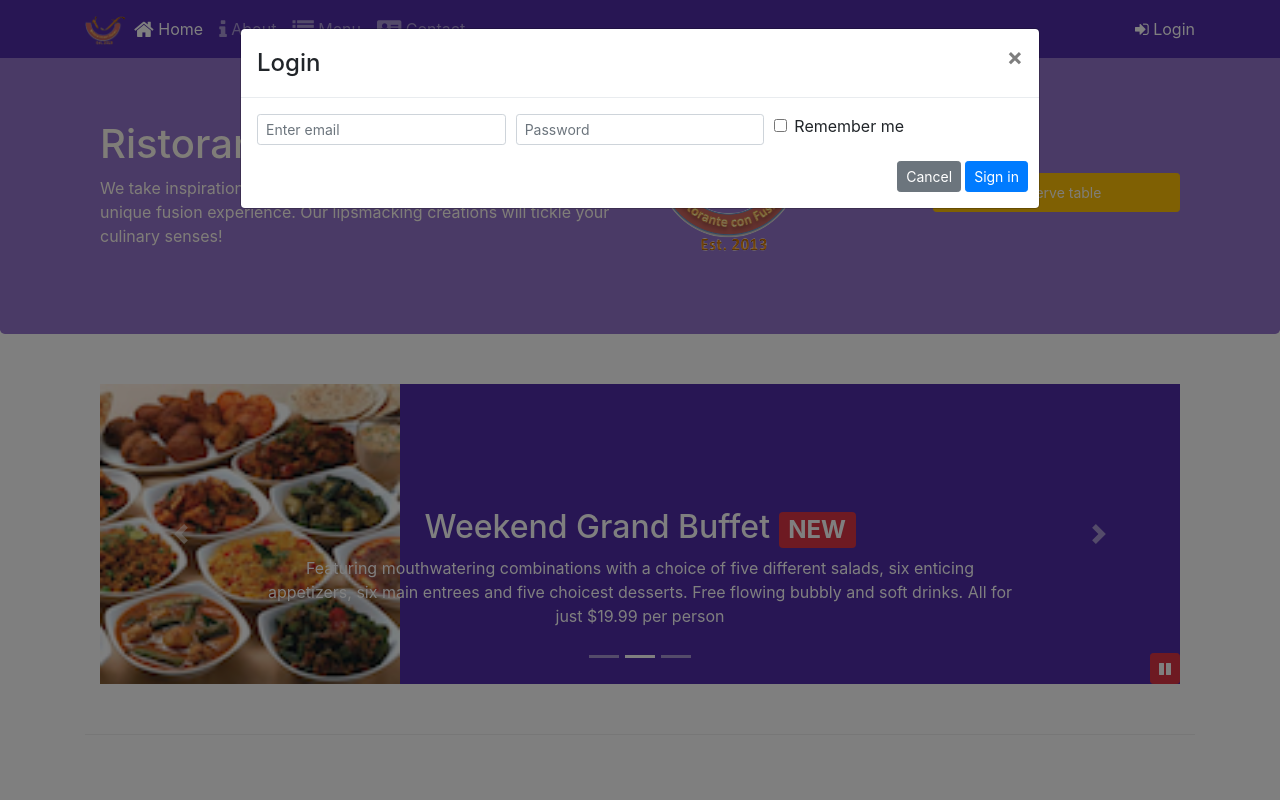
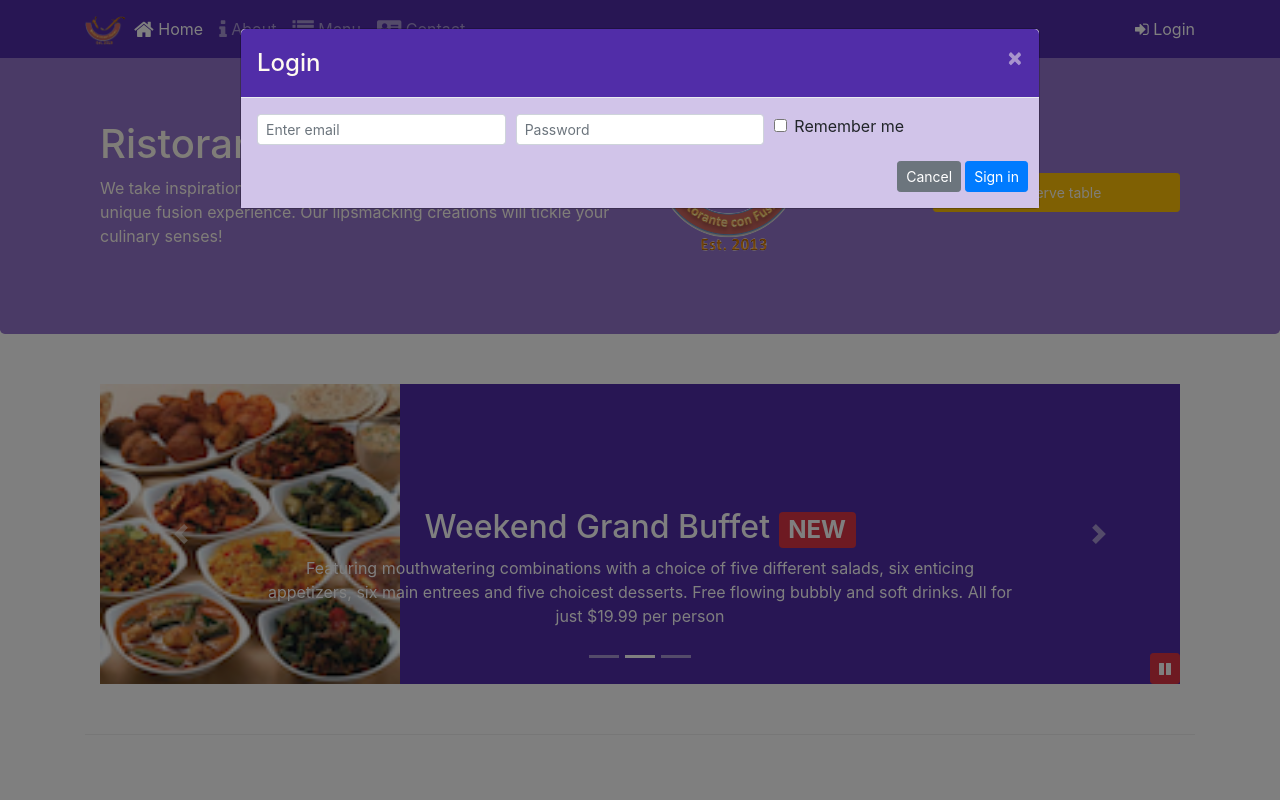
Before and after one commit to crislav10/frontend_course, a website: page index.html in a window 1280 px wide. Both pictures are taken after a click on the link "Login". Shown: the top 800 px of the page. Drawn offline with nearby package versions, Linux system fonts and the light colour scheme.

Commit message:
Assigment 4

```diff
--- a/css/styles.scss
+++ b/css/styles.scss
@@ -85,3 +85,15 @@ body{
     bottom: 0px;
     z-index: 1;
 }
+
+.modal-header{
+    background: $background-dark;
+    color: floralwhite;
+    button{
+        color: floralwhite;
+    }
+}
+
+.modal-body{
+    background: $background-pale;
+}
--- a/index.html
+++ b/index.html
@@ -33,7 +33,7 @@
                     <li class="nav-item"><a class="nav-link" href="contactus.html"><span class="fa fa-address-card fa-lg"> </span> Contact</a></li>
                 </ul>
                 <span class="navbar-text">
-                    <a  data-toggle="modal" data-target="#loginModal">
+                    <a id="LoginButton">
                         <span class="fa fa-sign-in"></span> Login
                     </a>
                 </span>
@@ -170,7 +170,7 @@
                         <img src="img/logo.png" alt="log-restaurant" class="img-fluid">
                     </div>
                         <div class="col-12 col-sm-6 align-self-center">
-                            <a role="button" class="btn btn-warning btn-sm btn-block nav-link" data-toggle="modal" data-target="#ReserveModal">Reserve table</a>
+                            <a role="button" class="btn btn-warning btn-sm btn-block nav-link"  id="ReserveButton">Reserve table</a>
                         </div>
                     </div>
 
@@ -369,8 +369,21 @@
                 }
 
             });
+            //Modal Toggle
+            $('#LoginButton').click(function(){
+                $('#loginModal').modal('toggle')
+            });
+            $('#ReserveButton').click(function(){
+                $('#ReserveModal').modal('toggle')
+            });
 
         });
+    </script>
+    <!--Modal Toggle-->
+    <script>
+        $(document).ready(function(){
+            $()
+        })
     </script>
 
 
```
Also changed, not shown: css/styles.css.
